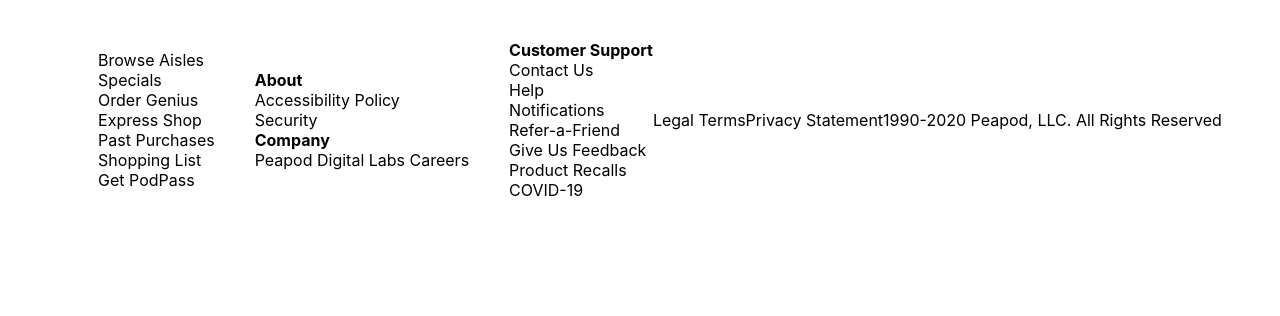
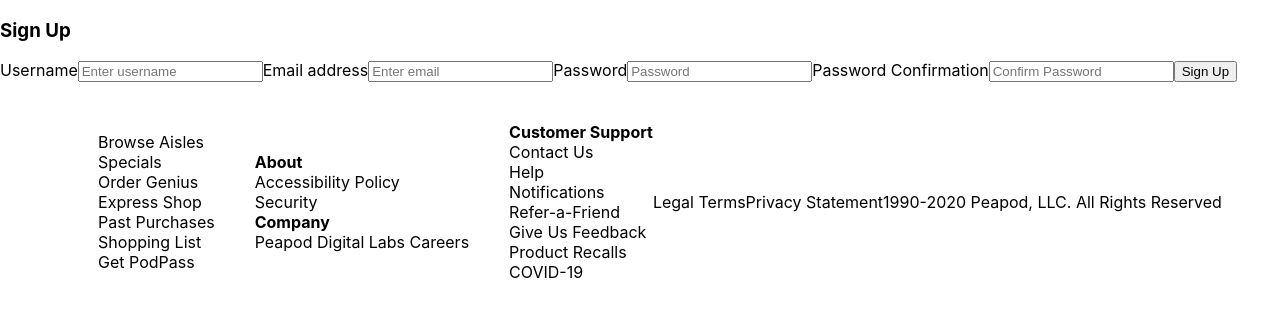
Before and after one commit to meganbyrne8/project-three-peapod, a React (Create React App) app in the folder client/project-three-peapod/: page /signUp in a window 1280 px wide. Shown: the top 316 px of the page. Built offline with nearby package versions, Linux system fonts and the light colour scheme.

Commit message:
-user Auth done -signIn component done -signOut component done -signUp component done

```diff
--- a/client/project-three-peapod/src/App.jsx
+++ b/client/project-three-peapod/src/App.jsx
@@ -1,12 +1,14 @@
-
-import React, { Component } from 'react'
-import { Route, Switch, Redirect } from 'react-router-dom'
-import { verifyUser } from './services/user'
-import ProductsContainer from './components/ProductsContainer'
-import Product from './components/Product'
-import ProductEdit from './components/ProductEdit'
-import './App.css'
-import Footer from './components/shared/Footer'
+import React, { Component } from "react";
+import { Route, Switch, Redirect } from "react-router-dom";
+import { verifyUser } from "./services/user";
+import ProductsContainer from "./components/ProductsContainer";
+import Product from "./components/Product";
+import ProductEdit from "./components/ProductEdit";
+import SignIn from "./components/SignIn";
+import SignUp from "./components/SignUp";
+import SignOut from "./components/SignOut";
+import "./App.css";
+import Footer from "./components/shared/Footer";
 
 export default class App extends Component {
   constructor() {
@@ -25,10 +27,14 @@
 
   // setUser = user => this.setState({ user })
   // clearUser = () => this.setState({ user })
+  setUser = (user) => this.setState({ user });
+  clearUser = () => this.setState({ user: null });
 
   render() {
     // const { setUser, clearUser } = this
     // const { user } = this.state
+    const { setUser, clearUser } = this;
+    const { user } = this.state;
 
     return (
       <>
@@ -37,13 +43,31 @@
             <Route exact path="/products">
               <ProductsContainer />
             </Route>
-            <Route exact path="/product/:id" component={Product}>
-            </Route>
+            <Route exact path="/product/:id" component={Product}></Route>
             <Route exact path="/products/:id/edit" component={ProductEdit} />
+            <Route
+              exact
+              path="/signIn"
+              render={(props) => (
+                <SignIn setUser={setUser} history={props.history} />
+              )}
+            />
+            <Route exact path="/signUp" component={SignUp} />
+            <Route
+              exact
+              path="/signOut"
+              render={(props) => (
+                <SignOut
+                  user={user}
+                  clearUser={clearUser}
+                  history={props.history}
+                />
+              )}
+            />
           </Switch>
         </div>
         <Footer />
       </>
-    )
+    );
   }
 }
--- /dev/null
+++ b/client/project-three-peapod/src/components/SignIn.jsx
@@ -0,0 +1,91 @@
+import React, { Component } from "react";
+// import "./SignIn.css";
+import { signIn } from "../services/user";
+
+class SignIn extends Component {
+  constructor() {
+    super();
+
+    this.state = {
+      username: "",
+      password: "",
+      isError: false,
+      errorMsg: "",
+    };
+  }
+
+  handleChange = (event) => {
+    this.setState({
+      [event.target.name]: event.target.value,
+      isError: false,
+      errorMsg: "",
+    });
+  };
+
+  onSignIn = (event) => {
+    event.preventDefault();
+
+    const { history, setUser } = this.props;
+
+    signIn(this.state)
+      .then((res) => {
+        setUser(res.user);
+      })
+      .then(() => history.push("/"))
+      .catch((error) => {
+        console.error(error);
+        this.setState({
+          isError: true,
+          errorMsg: "Invalid Credentials",
+          username: "",
+          password: "",
+        });
+      });
+  };
+
+  renderError = () => {
+    const toggleForm = this.state.isError ? "danger" : "";
+    if (this.state.isError) {
+      return (
+        <button type="submit" className={toggleForm}>
+          {this.state.errorMsg}
+        </button>
+      );
+    } else {
+      return <button type="submit">Sign In</button>;
+    }
+  };
+
+  render() {
+    const { username, password } = this.state;
+
+    return (
+      <div className="form-container">
+        <h3>Sign In</h3>
+        <form onSubmit={this.onSignIn}>
+          <label>Username</label>
+          <input
+            required
+            type="text"
+            name="username"
+            value={username}
+            placeholder="Enter Username"
+            onChange={this.handleChange}
+          />
+          <label>Password</label>
+          <input
+            required
+            name="password"
+            value={password}
+            type="password"
+            placeholder="Password"
+            onChange={this.handleChange}
+          />
+          {this.renderError()}
+        </form>
+      </div>
+    );
+  }
+}
+
+export default SignIn;
--- /dev/null
+++ b/client/project-three-peapod/src/components/SignOut.jsx
@@ -0,0 +1,14 @@
+import { Component } from 'react'
+import { signOut } from '../services/user'
+class SignOut extends Component {
+    componentDidMount() {
+        const { history, clearUser, user } = this.props
+        signOut(user)
+            .then(() => clearUser())
+            .finally(() => history.push('/'))
+    }
+    render() {
+        return ''
+    }
+}
+export default SignOut
--- /dev/null
+++ b/client/project-three-peapod/src/components/SignUp.jsx
@@ -0,0 +1,110 @@
+import React, { Component } from "react";
+// import './SignUp.css'
+import { signUp, signIn } from "../services/user";
+
+class SignUp extends Component {
+  constructor() {
+    super();
+
+    this.state = {
+      username: "",
+      email: "",
+      password: "",
+      passwordConfirmation: "",
+      isError: false,
+      errorMsg: "",
+    };
+  }
+
+  handleChange = (event) =>
+    this.setState({
+      [event.target.name]: event.target.value,
+      isError: false,
+      errorMsg: "",
+    });
+
+  onSignUp = (event) => {
+    event.preventDefault();
+
+    const { history, setUser } = this.props;
+
+    signUp(this.state)
+      .then(() => signIn(this.state))
+      .then((res) => setUser(res.user))
+      .then(() => history.push("/"))
+      .catch((error) => {
+        console.error(error);
+        this.setState({
+          email: "",
+          password: "",
+          passwordConfirmation: "",
+          isError: true,
+          errorMsg: "Sign Up Details Invalid",
+        });
+      });
+  };
+
+  renderError = () => {
+    const toggleForm = this.state.isError ? "danger" : "";
+    if (this.state.isError) {
+      return (
+        <button type="submit" className={toggleForm}>
+          {this.state.errorMsg}
+        </button>
+      );
+    } else {
+      return <button type="submit">Sign Up</button>;
+    }
+  };
+
+  render() {
+    const { email, username, password, passwordConfirmation } = this.state;
+
+    return (
+      <div className="form-container">
+        <h3>Sign Up</h3>
+        <form onSubmit={this.onSignUp}>
+          <label>Username</label>
+          <input
+            required
+            type="text"
+            name="username"
+            value={username}
+            placeholder="Enter username"
+            onChange={this.handleChange}
+          />
+          <label>Email address</label>
+          <input
+            required
+            type="email"
+            name="email"
+            value={email}
+            placeholder="Enter email"
+            onChange={this.handleChange}
+          />
+          <label>Password</label>
+          <input
+            required
+            name="password"
+            value={password}
+            type="password"
+            placeholder="Password"
+            onChange={this.handleChange}
+          />
+          <label>Password Confirmation</label>
+          <input
+            required
+            name="passwordConfirmation"
+            value={passwordConfirmation}
+            type="password"
+            placeholder="Confirm Password"
+            onChange={this.handleChange}
+          />
+          {this.renderError()}
+        </form>
+      </div>
+    );
+  }
+}
+
+export default SignUp;
```
Also changed, not shown: client/project-three-peapod/package.json (line endings or trailing spaces).
